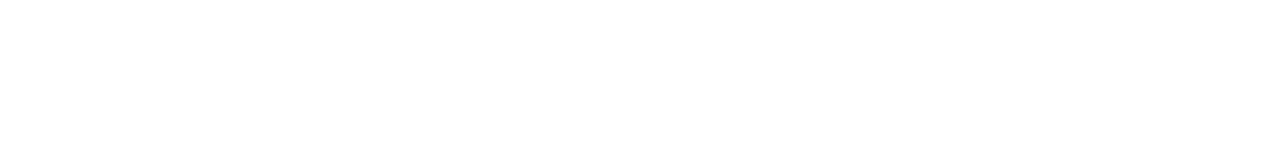
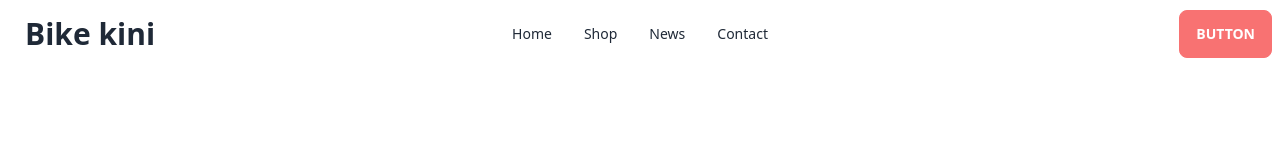
Before and after one commit to khtanvirislam/bike-kini, a plain HTML site: page index.html in a window 1280 px wide. Drawn offline with nearby package versions, Linux system fonts and the light colour scheme.

Commit message:
navigation file created

```diff
--- a/index.html
+++ b/index.html
@@ -21,6 +21,7 @@
             extend: {
               colors: {
                 clifford: '#da373d',
+                b: '#da373d',
               }
             }
           }
@@ -30,7 +31,52 @@
 
 <body>
     <header>
+      <nav>
+        <!-- this is navigation -->
+        <div class="navbar bg-base-100">
+          <div class="navbar-start">
+            <div class="dropdown">
+              <label tabindex="0" class="btn btn-ghost lg:hidden">
+                <svg xmlns="http://www.w3.org/2000/svg" class="h-5 w-5" fill="none" viewBox="0 0 24 24" stroke="currentColor"><path stroke-linecap="round" stroke-linejoin="round" stroke-width="2" d="M4 6h16M4 12h8m-8 6h16" /></svg>
+              </label>
+              <ul tabindex="0" class="menu menu-sm dropdown-content mt-3 z-[1] p-2 shadow bg-base-100 rounded-box w-52 font-medium">
+                <li><a>Home</a></li>
+                <li>
+                  <a>Shop</a>
+                </li>
+                <li>
+                  <a>News</a>
+                </li>
+                <li>
+                  <a>Contact</a>
+                </li>
+              </ul>
+            </div>
+            <a class="btn btn-ghost normal-case text-xl md:text-2xl lg:text-3xl font-bold">Bike kini</a>
+          </div>
+          <div class="navbar-center hidden lg:flex font-medium">
+            <ul class="menu menu-horizontal px-1">
+              <li><a>Home</a></li>
+              <li tabindex="0">
+                  <a>Shop</a>
+              </li>
+              <li>
+                <a>News</a>
+              </li>
+
+              <li>
+                <a>Contact</a>
+              </li>
+            </ul>
+          </div>
+          <div class="navbar-end">
+            <a class="btn btn-error font-semibold text-white">Button</a>
+          </div>
+        </div>
+      </nav>
     </header>
+
+
     <main>
 
     </main>
```
